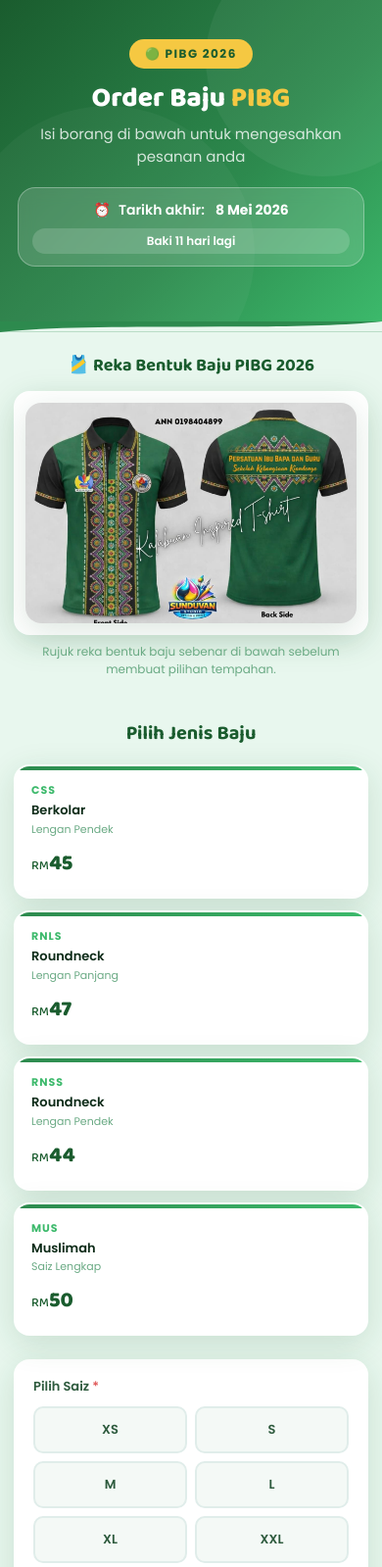
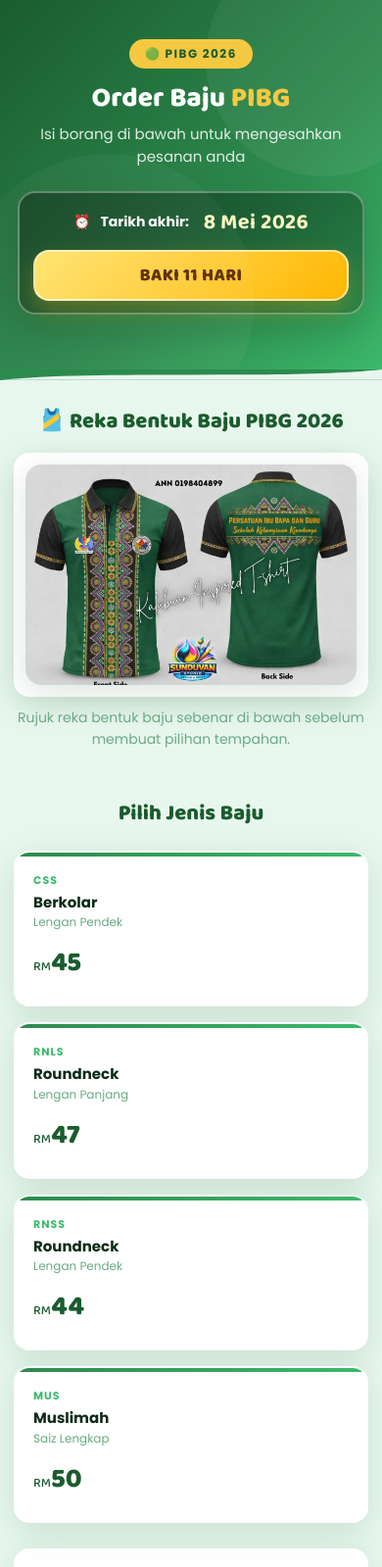
Before and after one commit to eyuru2502/pibgorder, a website: page index.html in a window 390 px wide. Shown: the top 1599 px of the page at 98% size. Drawn offline with Linux system fonts and the light colour scheme.

Commit message:
Lebarkan paparan index dan tonjolkan countdown

```diff
--- a/index.html
+++ b/index.html
@@ -28,7 +28,7 @@
 
   .hero {
     background: linear-gradient(135deg, var(--green-dark) 0%, var(--green-mid) 60%, var(--green-bright) 100%);
-    padding: 48px 24px 64px;
+    padding: 56px 24px 72px;
     text-align: center;
     position: relative;
     overflow: hidden;
@@ -39,51 +39,94 @@
   @keyframes badgePop { from{transform:scale(0.7);opacity:0}to{transform:scale(1);opacity:1} }
   .hero h1 { font-family:'Baloo 2',cursive; font-size:clamp(28px,6vw,52px); font-weight:800; color:var(--white); line-height:1.1; margin-bottom:8px; animation:fadeUp 0.6s 0.1s both; }
   .hero h1 span { color:var(--gold); }
-  .hero-sub { font-size:15px; color:rgba(255,255,255,0.8); margin-bottom:20px; animation:fadeUp 0.6s 0.2s both; }
-  .deadline-banner { display:inline-flex; align-items:center; gap:8px; background:rgba(255,255,255,0.15); border:1.5px solid rgba(255,255,255,0.3); backdrop-filter:blur(8px); color:white; padding:10px 20px; border-radius:999px; font-size:14px; font-weight:600; animation:fadeUp 0.6s 0.3s both; flex-wrap:wrap; justify-content:center; }
-  .countdown-chip { display:inline-flex; align-items:center; gap:6px; padding:4px 10px; background:rgba(255,255,255,0.16); border-radius:999px; font-size:12px; }
+  .hero-sub { font-size:17px; max-width:760px; margin:0 auto 24px; color:rgba(255,255,255,0.86); animation:fadeUp 0.6s 0.2s both; }
+  .deadline-banner {
+    display:inline-flex;
+    align-items:center;
+    gap:12px;
+    background:linear-gradient(135deg, rgba(9, 34, 18, 0.56), rgba(13, 58, 30, 0.38));
+    border:2px solid rgba(255,255,255,0.32);
+    backdrop-filter:blur(12px);
+    color:white;
+    padding:14px 24px;
+    border-radius:22px;
+    font-size:16px;
+    font-weight:700;
+    animation:fadeUp 0.6s 0.3s both;
+    flex-wrap:wrap;
+    justify-content:center;
+    box-shadow:0 18px 40px rgba(7, 35, 18, 0.22);
+  }
+  .deadline-banner strong { font-family:'Baloo 2',cursive; font-size:24px; letter-spacing:0.3px; color:#fff5c2; }
+  .countdown-chip {
+    display:inline-flex;
+    align-items:center;
+    justify-content:center;
+    gap:6px;
+    padding:10px 16px;
+    background:linear-gradient(135deg, #ffe36e, #ffb703);
+    color:#5b2b00;
+    border:2px solid rgba(255,255,255,0.58);
+    border-radius:16px;
+    font-family:'Baloo 2',cursive;
+    font-size:20px;
+    font-weight:800;
+    letter-spacing:0.4px;
+    text-transform:uppercase;
+    box-shadow:0 10px 24px rgba(255, 183, 3, 0.28);
+  }
+  .countdown-chip.is-urgent {
+    background:linear-gradient(135deg, #ff8a5b, #e63946);
+    color:#fff7f3;
+    box-shadow:0 10px 24px rgba(230, 57, 70, 0.32);
+  }
+  .countdown-chip.is-closed {
+    background:linear-gradient(135deg, #6b7280, #374151);
+    color:#ffffff;
+    box-shadow:none;
+  }
   @keyframes fadeUp { from{transform:translateY(20px);opacity:0}to{transform:translateY(0);opacity:1} }
 
-  .price-section { padding:32px 20px 16px; max-width:600px; margin:0 auto; }
-  .section-title { font-family:'Baloo 2',cursive; font-size:20px; font-weight:700; color:var(--green-dark); margin-bottom:16px; text-align:center; }
-  .price-grid { display:grid; grid-template-columns:1fr 1fr; gap:12px; margin-bottom:8px; }
-  .price-card { background:var(--white); border-radius:var(--radius); padding:16px; box-shadow:var(--shadow); border:2px solid transparent; cursor:pointer; transition:all 0.25s cubic-bezier(.4,2,.6,1); position:relative; overflow:hidden; }
+  .price-section { padding:36px 24px 18px; max-width:1040px; margin:0 auto; }
+  .section-title { font-family:'Baloo 2',cursive; font-size:28px; font-weight:800; color:var(--green-dark); margin-bottom:20px; text-align:center; }
+  .price-grid { display:grid; grid-template-columns:repeat(4, minmax(0, 1fr)); gap:16px; margin-bottom:8px; }
+  .price-card { background:var(--white); border-radius:var(--radius); padding:20px 18px; box-shadow:var(--shadow); border:2px solid transparent; cursor:pointer; transition:all 0.25s cubic-bezier(.4,2,.6,1); position:relative; overflow:hidden; min-height:150px; }
   .price-card::before { content:''; position:absolute; top:0; left:0; right:0; height:4px; background:linear-gradient(90deg,var(--green-mid),var(--green-bright)); }
   .price-card:hover { transform:translateY(-4px); box-shadow:var(--shadow-lg); }
   .price-card.selected { border-color:var(--green-bright); background:var(--green-pale); transform:translateY(-4px); box-shadow:var(--shadow-lg); }
   .price-card.selected::after { content:'✓'; position:absolute; top:10px; right:12px; background:var(--green-bright); color:white; width:22px; height:22px; border-radius:50%; display:flex; align-items:center; justify-content:center; font-size:12px; font-weight:700; }
   .price-card .type-code { font-size:11px; font-weight:700; letter-spacing:1px; color:var(--green-bright); text-transform:uppercase; margin-bottom:4px; }
-  .price-card .type-name { font-size:13px; font-weight:600; color:var(--text-dark); margin-bottom:2px; line-height:1.3; }
-  .price-card .type-desc { font-size:11px; color:var(--text-light); margin-bottom:8px; }
-  .price-card .price-tag { font-family:'Baloo 2',cursive; font-size:22px; font-weight:800; color:var(--green-dark); }
+  .price-card .type-name { font-size:15px; font-weight:700; color:var(--text-dark); margin-bottom:2px; line-height:1.3; }
+  .price-card .type-desc { font-size:12px; color:var(--text-light); margin-bottom:10px; }
+  .price-card .price-tag { font-family:'Baloo 2',cursive; font-size:28px; font-weight:800; color:var(--green-dark); }
   .price-card .price-tag span { font-size:13px; font-weight:500; }
 
   /* SIZE GRID — shown below type cards */
-  .size-section { padding:0 20px 8px; max-width:600px; margin:0 auto; }
-  .size-card { background:var(--white); border-radius:var(--radius); padding:18px 20px; box-shadow:var(--shadow); }
-  .size-label { font-size:13px; font-weight:600; color:var(--text-mid); margin-bottom:10px; }
-  .size-grid { display:grid; grid-template-columns:repeat(4,1fr); gap:8px; }
-  .size-btn { padding:10px 4px; border:2px solid #e0edea; border-radius:var(--radius-sm); background:var(--gray-soft); font-family:'Poppins',sans-serif; font-size:13px; font-weight:600; color:var(--text-mid); cursor:pointer; transition:all 0.2s; text-align:center; }
+  .size-section { padding:0 24px 10px; max-width:1040px; margin:0 auto; }
+  .size-card { background:var(--white); border-radius:var(--radius); padding:22px 24px; box-shadow:var(--shadow); }
+  .size-label { font-size:15px; font-weight:700; color:var(--text-mid); margin-bottom:12px; }
+  .size-grid { display:grid; grid-template-columns:repeat(8,1fr); gap:10px; }
+  .size-btn { padding:12px 6px; border:2px solid #e0edea; border-radius:var(--radius-sm); background:var(--gray-soft); font-family:'Poppins',sans-serif; font-size:14px; font-weight:700; color:var(--text-mid); cursor:pointer; transition:all 0.2s; text-align:center; }
   .size-btn:hover { border-color:var(--green-bright); color:var(--green-dark); }
   .size-btn.active { background:var(--green-bright); border-color:var(--green-bright); color:white; transform:scale(1.05); }
 
-  .form-section { padding:12px 20px 40px; max-width:600px; margin:0 auto; }
-  .form-card { background:var(--white); border-radius:var(--radius); padding:28px 24px; box-shadow:var(--shadow); }
-  .form-group { margin-bottom:18px; }
-  .form-label { display:block; font-size:13px; font-weight:600; color:var(--text-mid); margin-bottom:6px; }
+  .form-section { padding:16px 24px 48px; max-width:1040px; margin:0 auto; }
+  .form-card { background:var(--white); border-radius:var(--radius); padding:34px 32px; box-shadow:var(--shadow); max-width:840px; margin:0 auto; }
+  .form-group { margin-bottom:20px; }
+  .form-label { display:block; font-size:14px; font-weight:700; color:var(--text-mid); margin-bottom:8px; }
   .form-label .req { color:#e05a5a; }
-  .form-input { width:100%; padding:12px 16px; border:2px solid #e0edea; border-radius:var(--radius-sm); font-family:'Poppins',sans-serif; font-size:14px; color:var(--text-dark); background:var(--gray-soft); transition:border-color 0.2s,box-shadow 0.2s; outline:none; }
+  .form-input { width:100%; padding:14px 16px; border:2px solid #e0edea; border-radius:var(--radius-sm); font-family:'Poppins',sans-serif; font-size:15px; color:var(--text-dark); background:var(--gray-soft); transition:border-color 0.2s,box-shadow 0.2s; outline:none; }
   .form-input:focus { border-color:var(--green-bright); box-shadow:0 0 0 3px rgba(60,185,107,0.15); background:white; }
 
   .qty-control { display:flex; align-items:center; border:2px solid #e0edea; border-radius:var(--radius-sm); overflow:hidden; width:fit-content; }
   .qty-btn { width:44px; height:44px; background:var(--green-pale); border:none; font-size:20px; font-weight:700; color:var(--green-dark); cursor:pointer; transition:background 0.15s; display:flex; align-items:center; justify-content:center; }
   .qty-btn:hover { background:var(--green-light); }
-  .qty-display { width:56px; height:44px; background:white; border:none; text-align:center; font-family:'Baloo 2',cursive; font-size:18px; font-weight:700; color:var(--green-dark); }
+  .qty-display { width:64px; height:44px; background:white; border:none; text-align:center; font-family:'Baloo 2',cursive; font-size:20px; font-weight:700; color:var(--green-dark); }
 
-  .order-summary { background:linear-gradient(135deg,var(--green-pale),#fff); border:2px solid var(--green-light); border-radius:var(--radius-sm); padding:16px; margin-bottom:20px; display:none; }
+  .order-summary { background:linear-gradient(135deg,var(--green-pale),#fff); border:2px solid var(--green-light); border-radius:var(--radius-sm); padding:18px 20px; margin-bottom:22px; display:none; }
   .order-summary.visible { display:block; }
-  .summary-row { display:flex; justify-content:space-between; align-items:center; font-size:13px; color:var(--text-mid); margin-bottom:6px; }
-  .summary-total { font-family:'Baloo 2',cursive; font-size:20px; font-weight:800; color:var(--green-dark); }
+  .summary-row { display:flex; justify-content:space-between; align-items:center; font-size:15px; color:var(--text-mid); margin-bottom:8px; }
+  .summary-total { font-family:'Baloo 2',cursive; font-size:28px; font-weight:800; color:var(--green-dark); }
 
   .submit-btn { width:100%; padding:16px; background:linear-gradient(135deg,var(--green-mid),var(--green-bright)); color:white; border:none; border-radius:var(--radius); font-family:'Baloo 2',cursive; font-size:18px; font-weight:700; cursor:pointer; transition:all 0.25s; box-shadow:0 6px 20px rgba(45,138,78,0.35); letter-spacing:0.5px; }
   .submit-btn:hover { transform:translateY(-2px); box-shadow:0 10px 28px rgba(45,138,78,0.4); }
@@ -152,14 +195,23 @@
   .admin-link a:hover { color:var(--green-mid); }
 
   /* Info sections */
-  .info-section { padding:24px 20px 8px; max-width:600px; margin:0 auto; }
-  .info-section .section-title { font-family:'Baloo 2',cursive; font-size:18px; font-weight:700; color:var(--green-dark); margin-bottom:12px; text-align:center; }
+  .info-section { padding:28px 24px 10px; max-width:1040px; margin:0 auto; }
+  .info-section .section-title { font-family:'Baloo 2',cursive; font-size:26px; font-weight:800; color:var(--green-dark); margin-bottom:14px; text-align:center; }
   .info-img { width:100%; border-radius:var(--radius); box-shadow:var(--shadow); display:block; min-height:120px; object-fit:cover; }
   .info-img-wrap { background:white; border-radius:var(--radius); padding:12px; box-shadow:var(--shadow); }
-  .info-help { margin-top:8px; font-size:12px; color:var(--text-light); text-align:center; line-height:1.5; }
+  .info-help { margin-top:10px; font-size:14px; color:var(--text-light); text-align:center; line-height:1.6; }
+
+  @media (max-width: 980px) {
+    .price-grid { grid-template-columns:repeat(2, minmax(0, 1fr)); }
+    .size-grid { grid-template-columns:repeat(4,1fr); }
+  }
 
   @media (max-width: 640px) {
     .hero { padding: 40px 18px 56px; }
+    .hero-sub { font-size:15px; }
+    .deadline-banner { font-size:14px; padding:12px 16px; gap:10px; }
+    .deadline-banner strong { font-size:22px; }
+    .countdown-chip { font-size:18px; width:100%; }
     .price-grid { grid-template-columns: 1fr; }
     .size-grid { grid-template-columns: repeat(2, 1fr); }
     .form-card { padding: 22px 16px; }
@@ -182,6 +234,8 @@
     .deadline-banner { width: 100%; border-radius: 18px; padding: 12px 14px; }
     .countdown-chip { width: 100%; justify-content: center; }
     .size-btn { padding: 12px 4px; }
+    .section-title,
+    .info-section .section-title { font-size:22px; }
   }
 </style>
 </head>
@@ -392,7 +446,16 @@
     const deadline = new Date('2026-05-08T23:59:59+08:00');
     const now = new Date();
     const daysLeft = Math.max(0, Math.ceil((deadline - now) / 86400000));
-    el.textContent = daysLeft > 0 ? `Baki ${daysLeft} hari lagi` : 'Tempahan telah ditutup';
+    el.classList.remove('is-urgent', 'is-closed');
+    if (daysLeft <= 0) {
+      el.textContent = 'Tempahan Ditutup';
+      el.classList.add('is-closed');
+      return;
+    }
+    el.textContent = `Baki ${daysLeft} Hari`;
+    if (daysLeft <= 7) {
+      el.classList.add('is-urgent');
+    }
   }
 
   updateCountdownDays();
```
